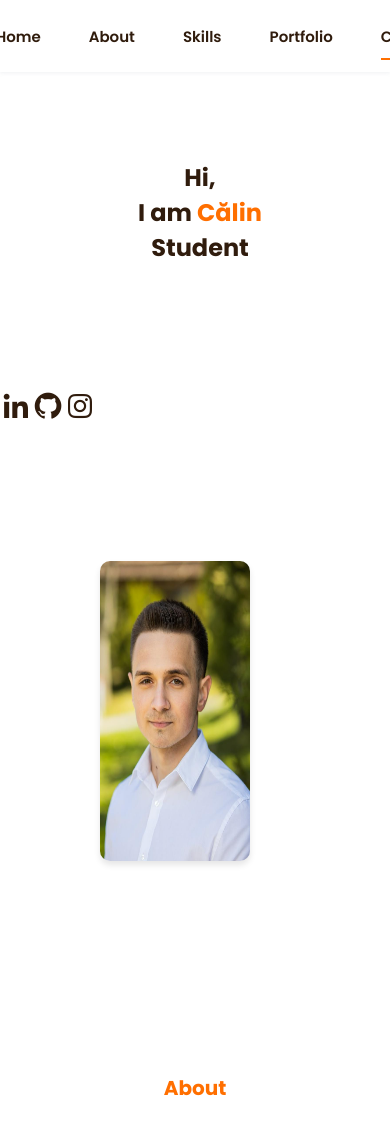
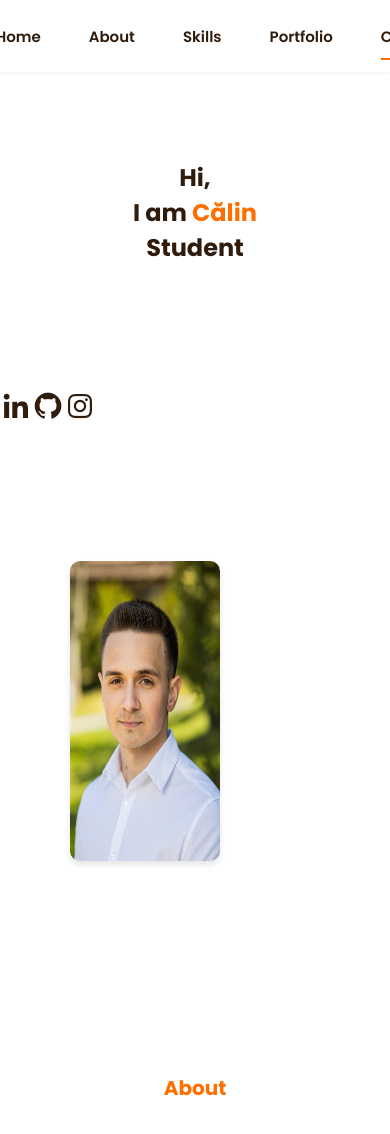
Before and after one commit to StroiaCalin/Resume4, a React (Vite) app: page / in a window 390 px wide. Shown: the top 1134 px of the page. Built offline with nearby package versions, Linux system fonts and the light colour scheme.

Commit message:
nineteenth

```diff
--- a/public/styles.css
+++ b/public/styles.css
@@ -468,7 +468,7 @@ img {
   .home__img {
     height: 400px;
     width: 300px;
-    margin-left: 100px;
+    margin-left: 70px;
     display: block; /* Asigură-te că folosești display block pentru centrarea cu margin auto */
     position: static;
   }
```
